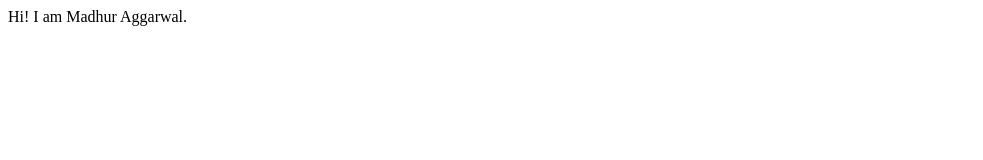
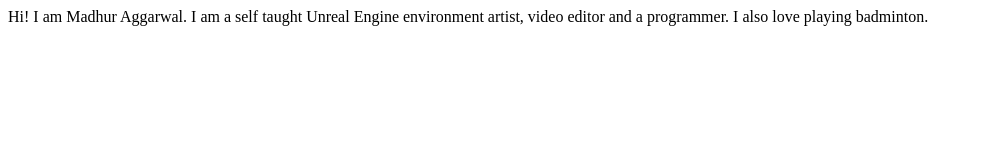
Before and after one commit to Ryugon07/madhuraggarwal-site, a plain HTML site: page index.html in a window 1280 px wide. Shown: the whole page, without its empty margins (0-983 px from the left). Drawn offline with Linux system fonts and the light colour scheme.

Commit message:
feat: added description

```diff
--- a/index.html
+++ b/index.html
@@ -8,5 +8,8 @@
 </head>
 <body>
     Hi! I am Madhur Aggarwal.
+
+    I am a self taught Unreal Engine environment artist, video editor and a programmer.
+    I also love playing badminton.
 </body>
 </html>
```
